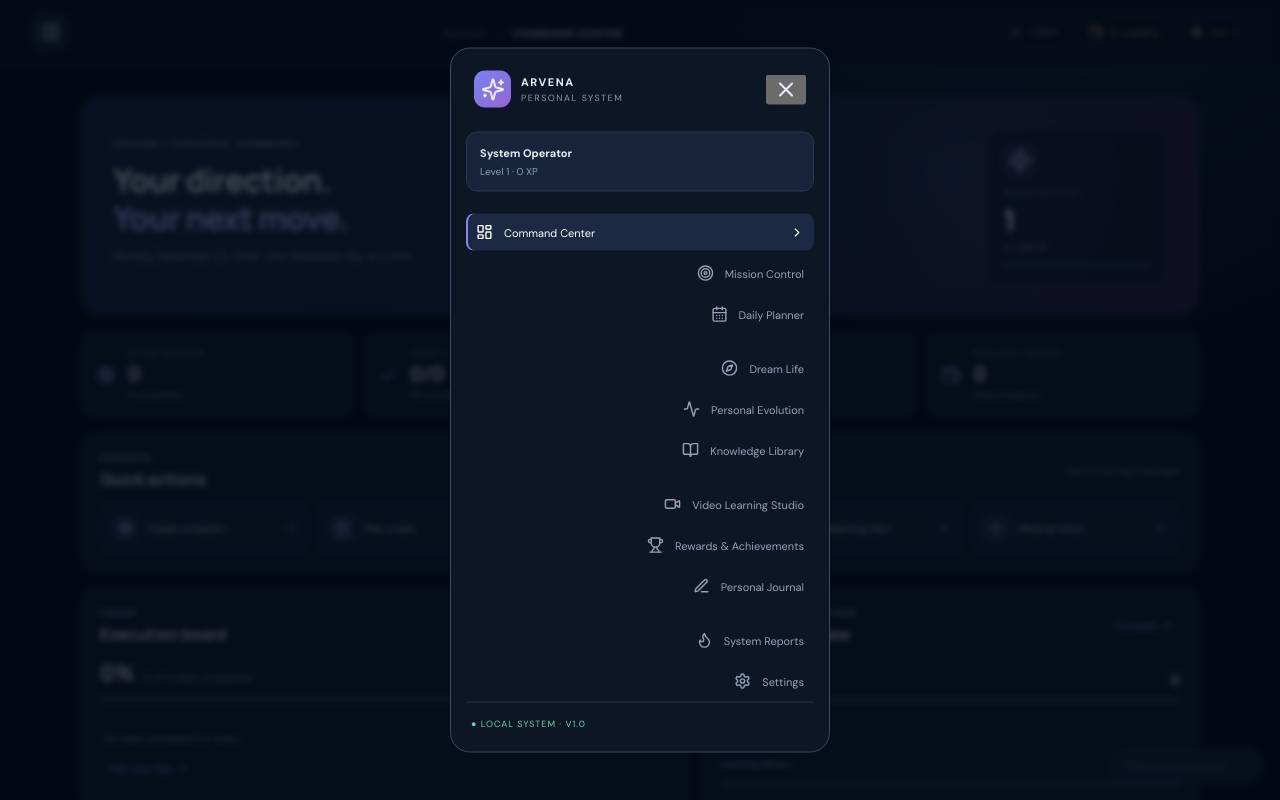
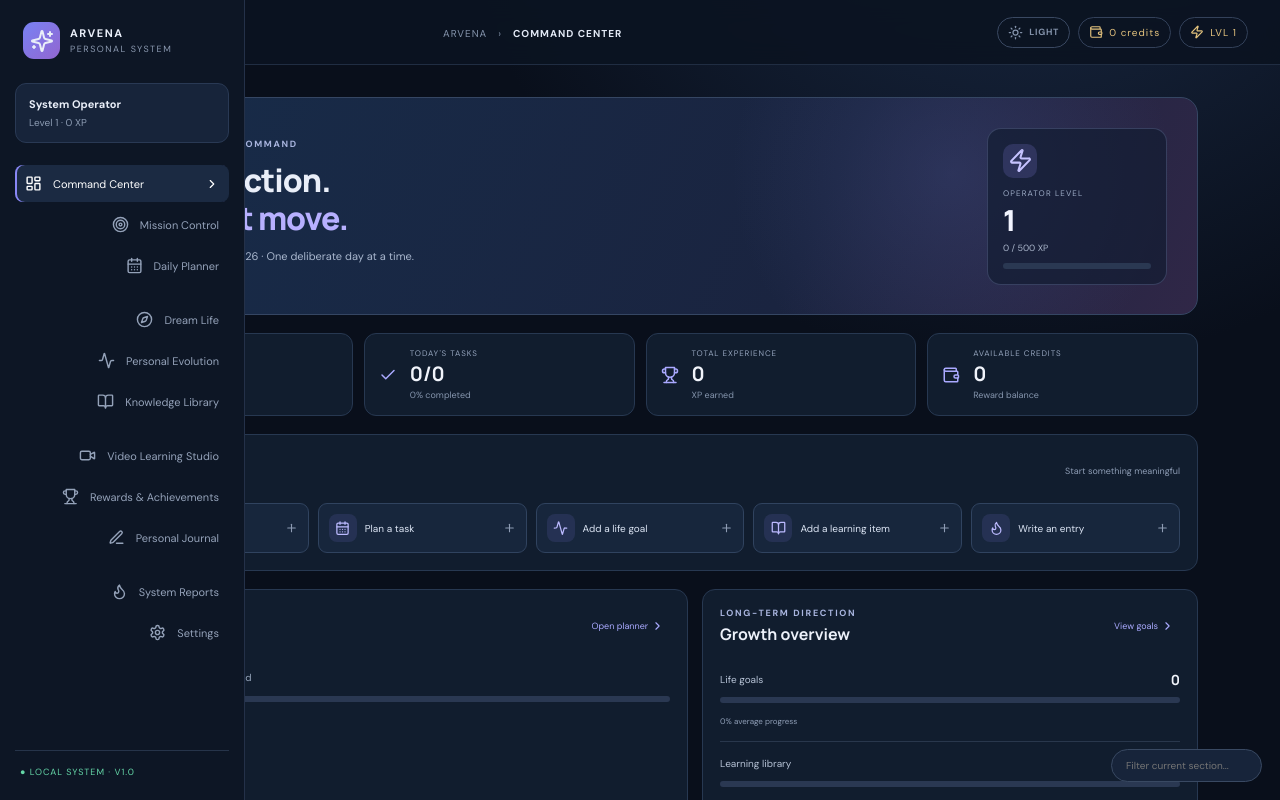
Before and after one commit to amksoul3429-ui/ARVENA, a React (Vite) app: page / in a window 1280 px wide. Both pictures are taken after a click on the button 50 px from the left and 32 px from the top of the page. Shown: the top 800 px of the page. Built offline with nearby package versions, Linux system fonts and the light colour scheme.

Commit message:
Fix navigation overlay structure for true viewport centering

```diff
--- a/src/App.tsx
+++ b/src/App.tsx
@@ -77,11 +77,11 @@ function App(){
  const list=(p:Page)=>data[key(p)].filter(x=>x.title.toLowerCase().includes(search.toLowerCase()));
  const navIcon:Record<Page,any>={Overview:LayoutDashboard,Missions:Target,Planner:CalendarDays,'Dream Life':Compass,Evolution:Activity,Knowledge:BookOpen,Videos:VideoIcon,Rewards:Trophy,Journal:Edit3,Reports:Flame,Settings:Settings};
  return <div className="shell">
- {mobile&&<button className="scrim" onClick={()=>setMobile(false)}/>}<aside className={mobile?'sidebar show':'sidebar'}>
+ {mobile&&<div className="navigation-layer" onClick={()=>setMobile(false)}><aside className="sidebar navigation-panel" onClick={e=>e.stopPropagation()}>
  <div className="brand"><span><Sparkles/></span><div><b>ARVENA</b><small>PERSONAL SYSTEM</small></div><button className="close" onClick={()=>setMobile(false)}><X/></button></div>
  <div className="operator"><b>System Operator</b><small>Level {getLevel(data.xp)} · {data.xp} XP</small></div>
  {sections.map(p=>{const I=navIcon[p];return <button key={p} className={'nav '+(page===p?'active':'')} onClick={()=>{setPage(p);setMobile(false)}}><I size={17}/>{labels[p]}{page===p&&<ChevronRight size={14}/>}</button>})}
- <div className="sidefoot">● LOCAL SYSTEM · V1.0</div></aside>
+ <div className="sidefoot">● LOCAL SYSTEM · V1.0</div></aside></div>}
  <main><header><button className="hamb" onClick={()=>setMobile(true)}><Menu/></button><span>ARVENA　›　<b>{labels[page].toUpperCase()}</b></span><div className="chips"><button className="theme-toggle" onClick={()=>setTheme(t=>t==='dark'?'light':'dark')} aria-label={theme==='dark'?'Switch to light theme':'Switch to dark theme'}>{theme==='dark'?<Sun size={15}/>:<Moon size={15}/>}<span>{theme==='dark'?'LIGHT':'DARK'}</span></button><i><Wallet size={14}/> {data.credits} credits</i><i><Zap size={14}/> LVL {getLevel(data.xp)}</i></div></header>
  <div className="content">
  {page==='Overview'&&<CommandCenter data={data} level={getLevel(data.xp)} xpIntoLevel={xpIntoLevel(data.xp)} onOpen={p=>open(p)} onNavigate={p=>setPage(p)} onToggleTask={taskId=>setData(d=>({...d,tasks:d.tasks.map(t=>t.id===taskId?{...t,done:!t.done}:t)}))}/>}
```
